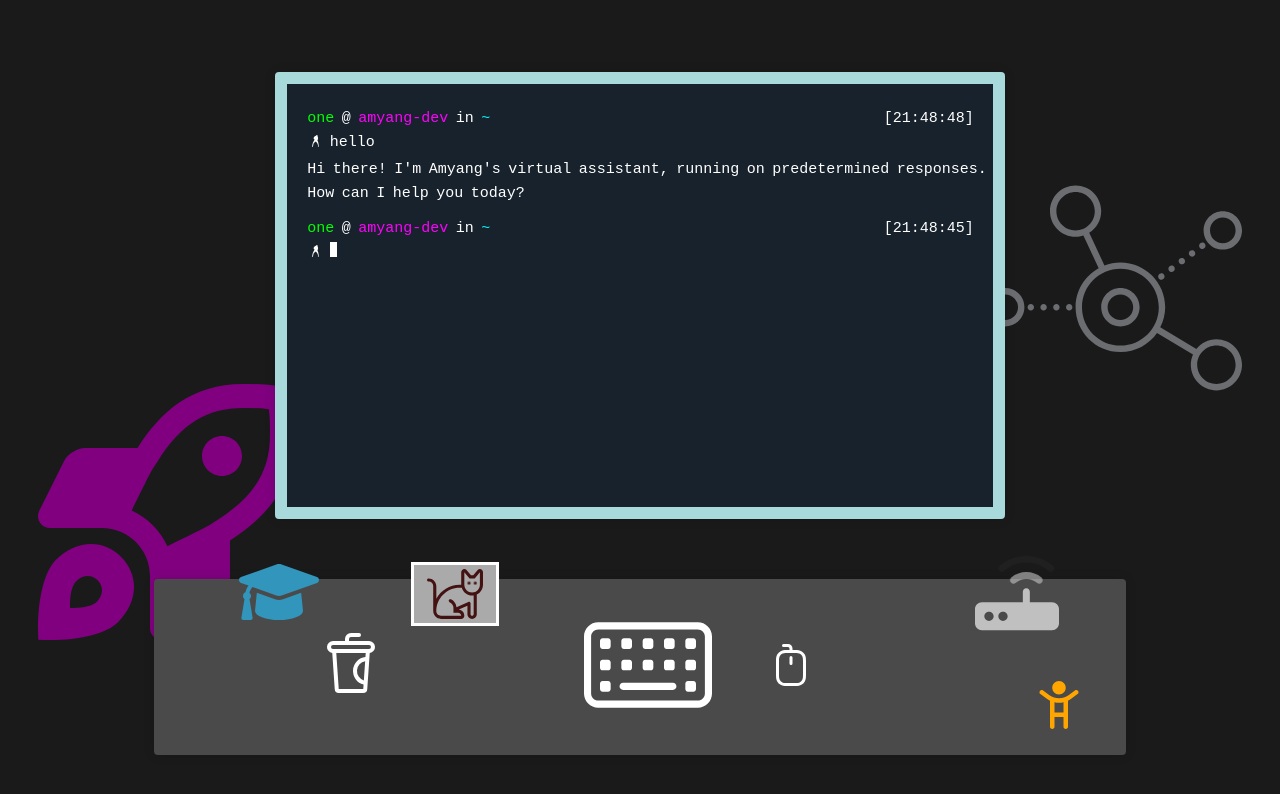
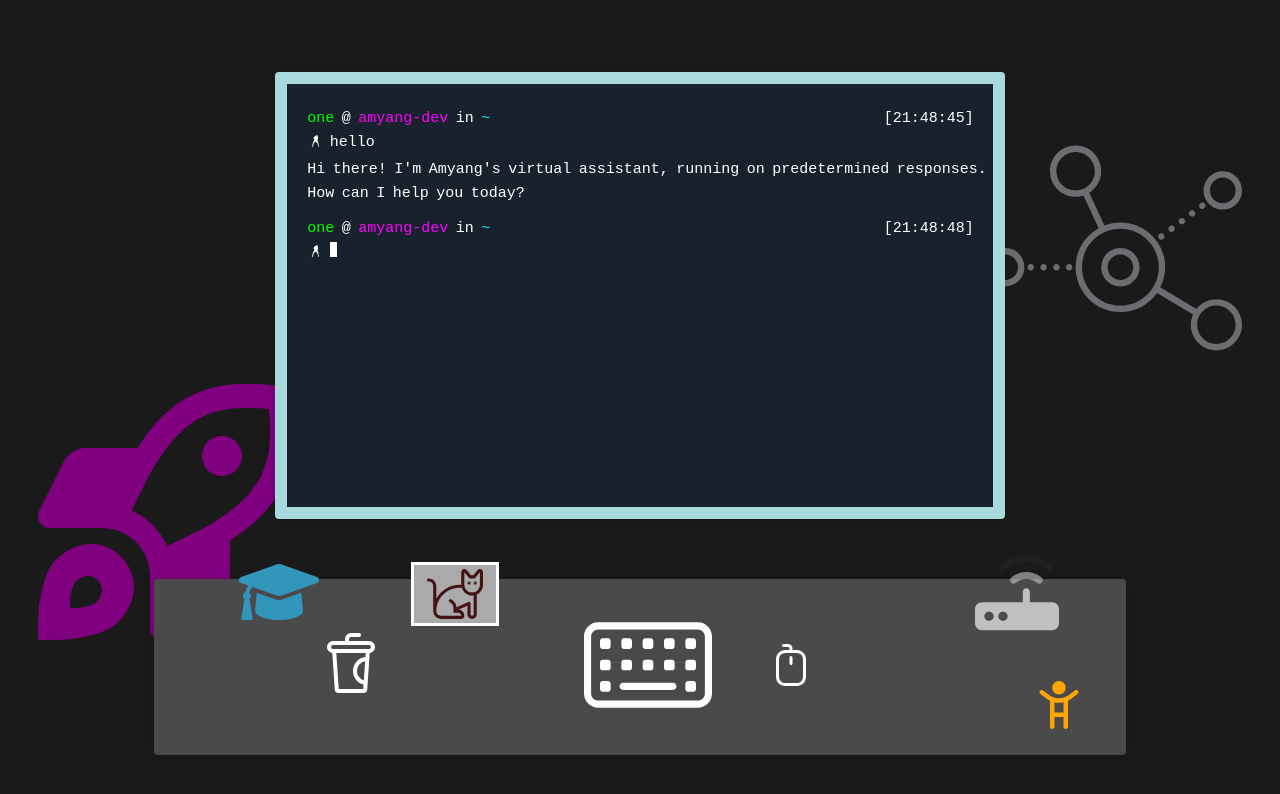
Before and after one commit to AmyangXYZ/amyang_dev, a Vue app: page / in a window 1280 px wide. Shown: the top 794 px of the page. Built offline with nearby package versions, Linux system fonts and the light colour scheme; some icons are missing.

Commit message:
fix timestamp error

```diff
--- a/src/App.vue
+++ b/src/App.vue
@@ -13,7 +13,7 @@ import IconRocket from './components/icons/IconRocket.vue'
         <IconGithub />
       </el-icon>
     </a>
-    <el-icon size="256" color="#6b6d71" style="position: absolute; right: 3%; top: 20%">
+    <el-icon size="256" color="#6b6d71" style="position: absolute; right: 3%; top: 15%">
       <IconNetwork />
     </el-icon>
     <el-icon size="256" color="purple" style="position: absolute; left: 3%; bottom: 20%">
--- a/src/components/ComputerScreen.vue
+++ b/src/components/ComputerScreen.vue
@@ -209,6 +209,7 @@ const submitCommand = async () => {
   currentResult.value = null
   userInput.value = ''
   cursorPosition.value = 0
+  currentTime.value = new Date().toLocaleTimeString('en-US', { hour12: false })
 }
 
 const getRandomResponse = (responses: string[]): string => {
@@ -262,9 +263,7 @@ const getResult = async (command: string) => {
 }
 
 const addMessage = (text: string) => {
-  const now = new Date()
-  const timestamp = now.toLocaleTimeString('en-US', { hour12: false })
-  const msg = { text, timestamp, result: currentResult.value || '' }
+  const msg = { text, timestamp: currentTime.value, result: currentResult.value || '' }
   messages.value.push(msg)
 }
 
```
